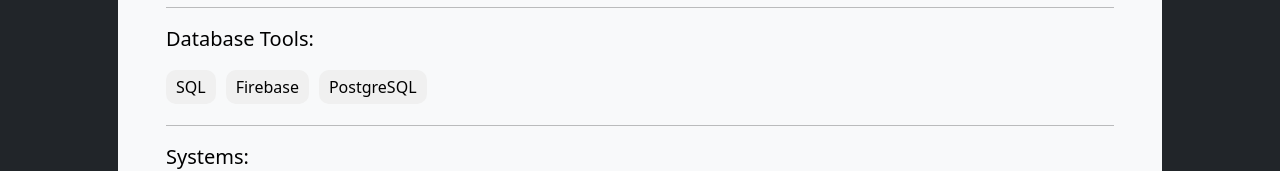
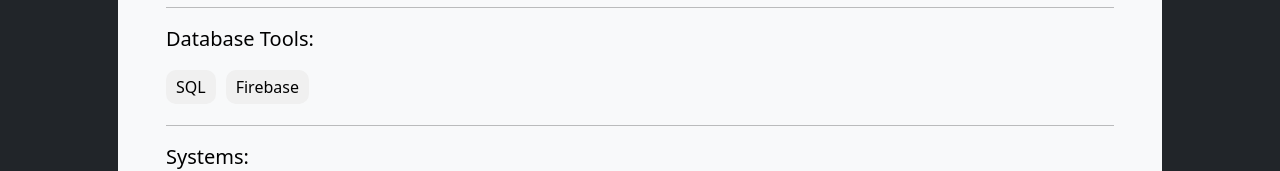
Before and after one commit to ryanjtc/portfolio, a React (Create React App) app: page / in a window 1280 px wide. Shown: the part 482-653 px from the top of the page. Built offline with nearby package versions, Linux system fonts and the light colour scheme.

Commit message:
Updating Skills section

```diff
--- a/src/components/Skills/Skills.js
+++ b/src/components/Skills/Skills.js
@@ -21,7 +21,6 @@
                         <p className={'lead'}>Database Tools:</p>
                         <li>SQL</li>
                         <li>Firebase</li>
-                        <li>PostgreSQL</li>
                         <hr/>
                         <p className={'lead'}>Systems:</p>
                         <li>MacOS</li>
```
